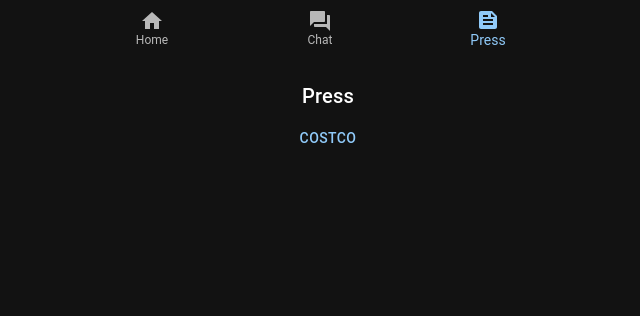
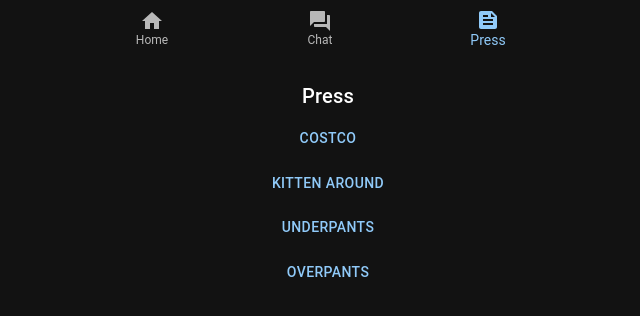
Before and after one commit to aurewill/chat-with-my-cousin, a React (Vite) app in the folder frontend/: page /press in a window 1280 px wide. Shown: the top 316 px of the page, without its empty margins (320-960 px from the left). Built offline with nearby package versions, Linux system fonts and the light colour scheme.

Commit message:
more press links

```diff
--- a/frontend/src/Press.tsx
+++ b/frontend/src/Press.tsx
@@ -15,6 +15,32 @@
                         Costco
                     </Button>
                 </Grid>
+                {/* https://www.kittenaroundcatlounge.com/ */}
+                <Grid item xs={12} textAlign={"center"}>
+                    <Button
+                        variant="text"
+                        onClick={() => window.open("https://www.kittenaroundcatlounge.com/", "_blank", "noreferrer")}
+                    >
+                        Kitten Around
+                    </Button>
+                </Grid>
+                {/* https://www.amazon.com/dp/B0BD56NC8R/ref=twister_B09TW93ZFP?_encoding=UTF8&psc=1 */}
+                <Grid item xs={12} textAlign={"center"}>
+                    <Button
+                        variant="text"
+                        onClick={() => window.open("https://www.amazon.com/Underwear-Stretch-Underpants-Breathable-Printed/dp/B0BWD6L7ZH", "_blank", "noreferrer")}
+                    >
+                        Underpants
+                    </Button>
+                </Grid>
+                <Grid item xs={12} textAlign={"center"}>
+                    <Button
+                        variant="text"
+                        onClick={() => window.open("https://www.amazon.com/dp/B0BD56NC8R/ref=twister_B09TW93ZFP?_encoding=UTF8&psc=1", "_blank", "noreferrer")}
+                    >
+                        Overpants
+                    </Button>
+                </Grid>
             </Grid>
         </Stack>
     )
```
